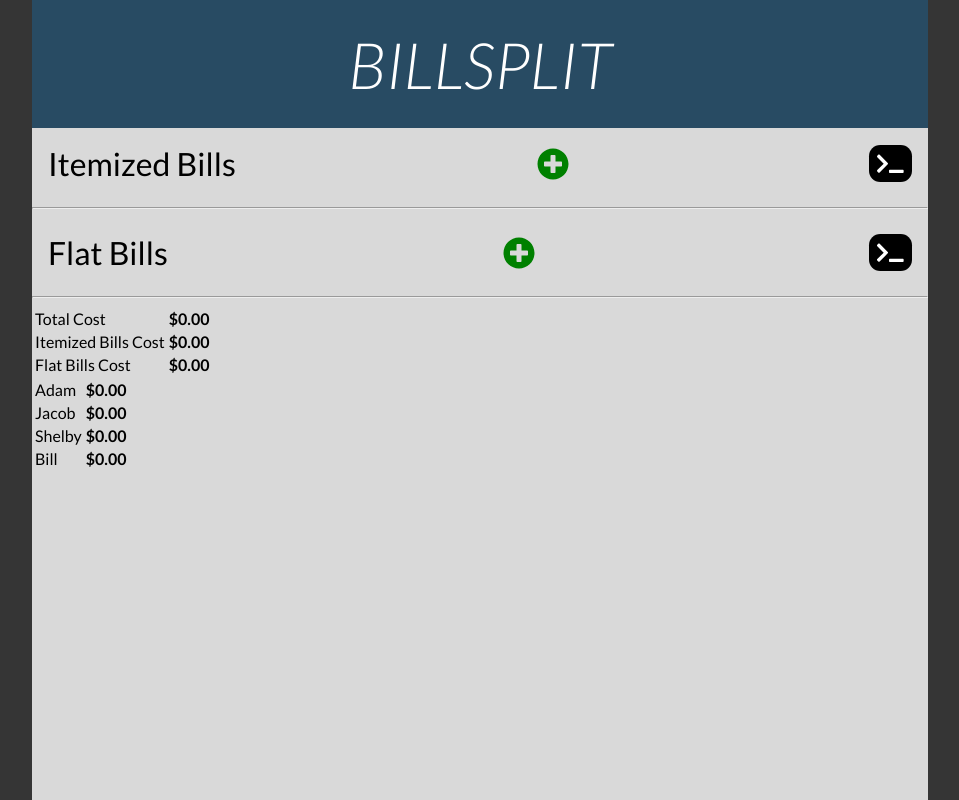
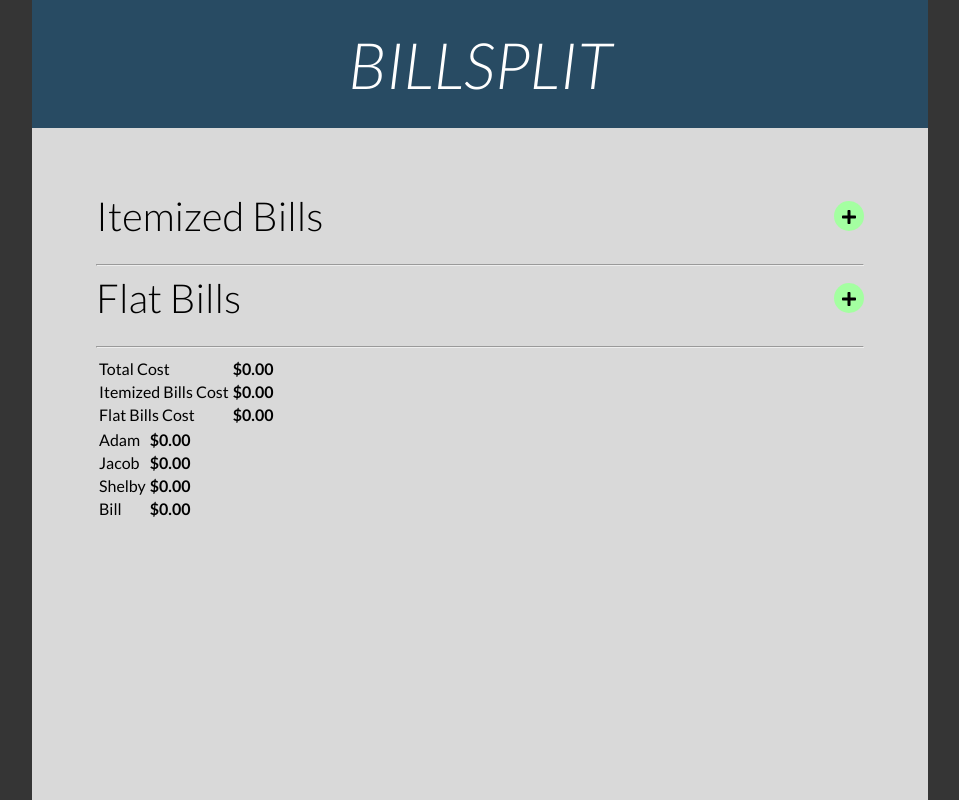
Before and after one commit to theaswanson/billsplit, an Angular app in the folder billsplit/: page / in a window 1280 px wide. Shown: the whole page, without its empty margins (160-1119 px from the left). Built offline with nearby package versions, Linux system fonts and the light colour scheme.

Commit message:
wip: improve styling

```diff
--- a/billsplit/src/app/bill.service.ts
+++ b/billsplit/src/app/bill.service.ts
@@ -24,15 +24,15 @@ export class BillService {
     const bill = {
       id: uuid(),
       name: 'New bill',
-      items: [this.newFlatBill()]
+      items: [this.newFlatBill('New item')]
     } as ItemizedBill;
     this.itemizedBills.push(bill);
   }
 
-  private newFlatBill(): FlatBill {
+  private newFlatBill(name: string = 'New bill'): FlatBill {
     return {
       id: uuid(),
-      name: 'New bill',
+      name: name,
       cost: Number(0),
       people: []
     } as FlatBill;
@@ -43,7 +43,7 @@ export class BillService {
   }
 
   addItem(bill: ItemizedBill): void {
-    bill.items.push(this.newFlatBill());
+    bill.items.push(this.newFlatBill('New item'));
   }
 
   deleteItemizedBill(bill: ItemizedBill): void {
--- a/billsplit/src/app/bills/bills.component.html
+++ b/billsplit/src/app/bills/bills.component.html
@@ -1,3 +1,4 @@
+<div class="content">
   <app-itemized-bills [people]="people"></app-itemized-bills>
   <hr>
   <app-flat-bills [people]="people"></app-flat-bills>
@@ -24,3 +25,4 @@
       <td><b>${{getPersonTotal(person) | number:'1.2-2'}}</b></td>
     </tr>
   </table>
+</div>
--- a/billsplit/src/app/bills/bills.component.scss
+++ b/billsplit/src/app/bills/bills.component.scss
@@ -0,0 +1,3 @@
+.content {
+  padding: 4rem;
+}
--- a/billsplit/src/app/flat-bills/flat-bills.component.html
+++ b/billsplit/src/app/flat-bills/flat-bills.component.html
@@ -1,18 +1,27 @@
 <div class="bills">
   <div class="header">
     <div class="name">Flat Bills</div>
-    <fa-icon class="add" (click)="addFlatBill()" [icon]="faPlusCircle" size="2x"></fa-icon>
-    <fa-icon class="debug" (click)="printFlatBills()" [icon]="faTerminal" size="lg"></fa-icon>
+    <div class="add" (click)="addFlatBill()">
+      <fa-icon [icon]="faPlus" size="md"></fa-icon>
+    </div>
+    <!-- <fa-icon class="debug" (click)="printFlatBills()" [icon]="faTerminal" size="lg"></fa-icon> -->
   </div>
   <div class="bill" *ngFor="let flatBill of flatBills">
     <div class="header">
-      <div class="name">{{flatBill.name}}</div>
       <input type="text" [(ngModel)]="flatBill.name">
-      <input type="number" [(ngModel)]="flatBill.cost">
-      <div *ngFor="let person of people">
-        <button [ngClass]="getPersonButtonClass(flatBill, person)" (click)="togglePerson(flatBill, person)">{{person.name.charAt(0)}}</button>
+      <div>
+        <label>$</label>
+        <input type="number" step="0.01" [(ngModel)]="flatBill.cost">
       </div>
-      <button class="danger" (click)="deleteFlatBill(flatBill)">Delete</button>
+      <div class="people">
+        <div *ngFor="let person of people">
+          <button [ngClass]="getPersonButtonClass(flatBill, person)"
+            (click)="togglePerson(flatBill, person)">{{person.name.charAt(0)}}</button>
+        </div>
+      </div>
+      <div class="remove" (click)="deleteFlatBill(flatBill)">
+        <fa-icon [icon]="faMinus" size="md"></fa-icon>
+      </div>
     </div>
   </div>
 </div>
--- a/billsplit/src/app/flat-bills/flat-bills.component.ts
+++ b/billsplit/src/app/flat-bills/flat-bills.component.ts
@@ -1,5 +1,5 @@
 import { Component, Input, OnInit } from '@angular/core';
-import { faPlusCircle, faTerminal } from '@fortawesome/free-solid-svg-icons';
+import { faMinus, faPlus, faTerminal } from '@fortawesome/free-solid-svg-icons';
 import { BillService } from '../bill.service';
 import { FlatBill, Person } from '../models';
 
@@ -10,7 +10,8 @@ import { FlatBill, Person } from '../models';
 })
 export class FlatBillsComponent implements OnInit {
 
-  faPlusCircle = faPlusCircle;
+  faPlus = faPlus;
+  faMinus = faMinus;
   faTerminal = faTerminal;
 
   flatBills: FlatBill[] = [];
@@ -42,6 +43,7 @@ export class FlatBillsComponent implements OnInit {
 
   getPersonButtonClass(item: FlatBill, person: Person): any {
     return {
+      'person': true,
       'success': item.people.findIndex(x => x.id === person.id) >= 0
     };
   }
--- a/billsplit/src/app/itemized-bills/itemized-bills.component.html
+++ b/billsplit/src/app/itemized-bills/itemized-bills.component.html
@@ -1,29 +1,38 @@
 <div class="bills">
   <div class="header">
     <div class="name">Itemized Bills</div>
-    <fa-icon class="add" (click)="addItemizedBill()" [icon]="faPlusCircle" size="2x"></fa-icon>
-    <fa-icon class="debug" (click)="printItemizedBills()" [icon]="faTerminal" size="lg"></fa-icon>
+    <div class="add" (click)="addItemizedBill()">
+      <fa-icon [icon]="faPlus" size="md"></fa-icon>
+    </div>
+    <!-- <fa-icon class="debug" (click)="printItemizedBills()" [icon]="faTerminal" size="lg"></fa-icon> -->
   </div>
   <div class="bill" *ngFor="let itemizedBill of itemizedBills">
     <div class="header">
-      <div class="name">{{itemizedBill.name}}</div>
       <input type="text" [(ngModel)]="itemizedBill.name">
       <div class="cost">${{getSumOfItemizedBill(itemizedBill) | number:'1.2-2'}}</div>
-      <fa-icon (click)="addItem(itemizedBill)" [icon]="faPlusCircle"></fa-icon>
-      <button class="danger" (click)="deleteItemizedBill(itemizedBill)">Delete</button>
+      <div class="add" (click)="addItem(itemizedBill)">
+        <fa-icon [icon]="faPlus" size="md"></fa-icon>
+      </div>
+      <div class="remove" (click)="deleteItemizedBill(itemizedBill)">
+        <fa-icon [icon]="faMinus" size="md"></fa-icon>
+      </div>
     </div>
     <div class="items">
-      <div class="header">
-        <div class="name">Items</div>
-      </div>
       <div class="item" *ngFor="let item of itemizedBill.items">
         <input type="text" [(ngModel)]="item.name">
-        <input type="number" [(ngModel)]="item.cost">
-        <div *ngFor="let person of people">
-          <button [ngClass]="getPersonButtonClass(item, person)"
-            (click)="togglePerson(item, person)">{{person.name.charAt(0)}}</button>
+        <div>
+          <label>$</label>
+          <input type="number" step="0.01" [(ngModel)]="item.cost">
         </div>
-        <button class="danger" (click)="deleteItem(itemizedBill, item)">Delete</button>
+        <div class="people">
+          <div *ngFor="let person of people">
+            <button [ngClass]="getPersonButtonClass(item, person)"
+              (click)="togglePerson(item, person)">{{person.name.charAt(0)}}</button>
+          </div>
+        </div>
+        <div class="remove" (click)="deleteItem(itemizedBill, item)">
+          <fa-icon [icon]="faMinus" size="md"></fa-icon>
+        </div>
       </div>
     </div>
   </div>
--- a/billsplit/src/app/itemized-bills/itemized-bills.component.ts
+++ b/billsplit/src/app/itemized-bills/itemized-bills.component.ts
@@ -1,7 +1,7 @@
 import { Component, Input, OnInit } from '@angular/core';
-import { faPlusCircle, faTerminal } from '@fortawesome/free-solid-svg-icons';
+import { faMinus, faPlus, faTerminal } from '@fortawesome/free-solid-svg-icons';
 import { BillService } from '../bill.service';
-import { Bill, FlatBill, ItemizedBill, Person } from '../models';
+import { FlatBill, ItemizedBill, Person } from '../models';
 
 @Component({
   selector: 'app-itemized-bills',
@@ -10,7 +10,8 @@ import { Bill, FlatBill, ItemizedBill, Person } from '../models';
 })
 export class ItemizedBillsComponent implements OnInit {
 
-  faPlusCircle = faPlusCircle;
+  faPlus = faPlus;
+  faMinus = faMinus;
   faTerminal = faTerminal;
 
   itemizedBills: ItemizedBill[] = [];
@@ -54,6 +55,7 @@ export class ItemizedBillsComponent implements OnInit {
 
   getPersonButtonClass(item: FlatBill, person: Person): any {
     return {
+      'person': true,
       'success': item.people.findIndex(x => x.id === person.id) >= 0
     };
   }
--- a/billsplit/src/bills.scss
+++ b/billsplit/src/bills.scss
@@ -1,14 +1,40 @@
+@import 'variables';
+
 .bills {
-  padding: 1rem;
+  padding-bottom: 1rem;
+
+  .add {
+    display: flex;
+    justify-content: center;
+    align-items: center;
+    width: 30px;
+    height: 30px;
+    color: black;
+    background-color: $lightgreen;
+    border-radius: 10rem;
+    cursor: pointer;
+  }
+
+  .remove {
+    display: flex;
+    justify-content: center;
+    align-items: center;
+    width: 30px;
+    height: 30px;
+    color: black;
+    background-color: red;
+    border-radius: 10rem;
+    cursor: pointer;
+  }
 
   >.header {
     display: flex;
     justify-content: space-between;
     align-items: center;
 
-    >.add {
-      color: green;
-      cursor: pointer;
+    >.name {
+      font-size: 40px;
+      font-weight: 300;
     }
 
     >.debug {
@@ -17,10 +43,6 @@
       padding: 0.5rem;
       cursor: pointer;
       border-radius: 0.7rem;
-    }
-
-    >.name {
-      font-size: 2rem;
     }
   }
 
@@ -31,15 +53,21 @@
       display: flex;
       justify-content: space-between;
       align-items: center;
-      padding: 1rem;
+      padding: 30px 30px 0 30px;
 
       >.name {
-        font-size: 1.5rem;
-        font-weight: bold;
+        font-size: 20px;
+        font-weight: 300;
       }
 
       >.cost {
         font-weight: bold;
+      }
+
+      >.people {
+        display: flex;
+        justify-content: space-between;
+        align-items: center;
       }
     }
 
@@ -50,6 +78,17 @@
         padding: 1rem;
         display: flex;
         justify-content: space-between;
+        align-items: center;
+
+        label {
+          font-size: 20px;
+        }
+
+        >.people {
+          display: flex;
+          justify-content: space-between;
+          align-items: center;
+        }
       }
     }
   }
--- a/billsplit/src/styles.scss
+++ b/billsplit/src/styles.scss
@@ -20,25 +20,51 @@ button {
   text-decoration: none;
   font-weight: bold;
   cursor: pointer;
-  background-color: lightslategray;
+  background-color: $darkgray;
   border: none;
   border-radius: 10px;
   padding: 0 1rem;
   height: 2rem;
+
+  &.person {
+    width: 32px;
+    height: 32px;
+    padding: 0;
+    border-radius: 10rem;
+  }
 
   &.danger {
     background-color: red;
   }
 
   &.success {
-    background-color: green;
+    color: black;
+    background-color: $lightgreen;
+  }
+
+  &:focus {
+    outline: none;
+    border: 2px solid yellow;
   }
 }
 
 input {
+  font-family: 'Lato', sans-serif;
+  font-size: 20px;
+  background-color: $lightgray;
   height: 2rem;
   border: none;
-  border-bottom: 1px solid black;
+  border-radius: 10px;
   text-decoration: none;
-  padding-left: 0.5rem;
+  padding: 0.5rem;
+  padding-left: 1rem;
+
+  &:focus {
+    background-color: $lightgray2;
+    outline: none;
+  }
+
+  &:hover {
+    background-color: $lightgray2;
+  }
 }
--- a/billsplit/src/variables.scss
+++ b/billsplit/src/variables.scss
@@ -1,4 +1,6 @@
 $lightgray: #d9d9d9;
+$lightgray2: #f5f5f5;
 $darkgray: #353535;
 $teal: #3c6e71;
 $darkteal: #284b63;
+$lightgreen: #A4FFA1;
```
Lines whose indentation alone changed are shown as unchanged.
